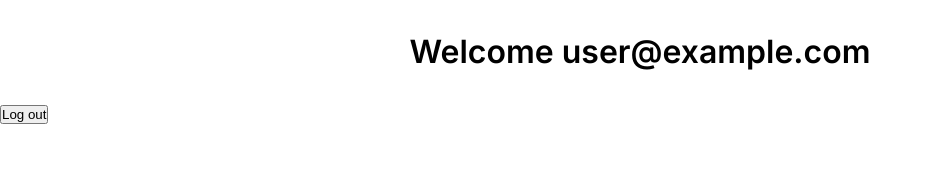
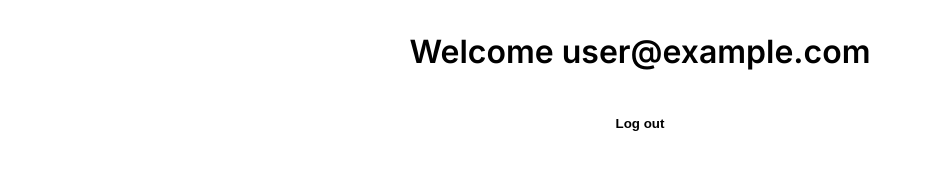
Before and after one commit to knada/react-firebase-authentication, a React (Create React App) app: page /home in a window 1280 px wide. Shown: the top 194 px of the page, without its empty margins (0-932 px from the left). Built offline with nearby package versions, Linux system fonts and the light colour scheme; no server answers; sample sign-in values are in the browser's storage.

Commit message:
Addeed error state for login form and signup form individually to authslice

```diff
--- a/src/components/Home/Home.tsx
+++ b/src/components/Home/Home.tsx
@@ -15,7 +15,22 @@ const HomeHeading = styled.h1`
     text-align: center;
 `
 
-const LogoutButton = styled.button``
+const LogoutButton = styled.button`
+    display: block;
+    min-width: 120px;
+    background-color: white;
+    border: none;
+    padding: 0.8rem;
+    margin: 1rem auto;
+    text-decoration: none;
+    font-weight: 600;
+    cursor: pointer;
+    transition: 0.3s;
+    &:hover {
+        background-color: hsl(220, 80%, 80%);
+        transition: 0.3s;
+    }
+`
 
 const Home = () => {
     const authUser = useSelector(selectAuthUser)
@@ -42,7 +57,7 @@ const Home = () => {
             </HomeContainer>
         )
     }
-    return <Loading animation="spin" />
+    return <Loading animation="pulsate" />
 }
 
 export default Home
--- a/src/components/Login/Login.tsx
+++ b/src/components/Login/Login.tsx
@@ -3,7 +3,7 @@ import { useForm } from 'react-hook-form'
 import { useFirebase } from '../../hooks/contexts'
 import { useHistory } from 'react-router-dom'
 import { useDispatch, useSelector } from 'react-redux'
-import { login, setAuthError, selectAuthError } from '../../features/Auth/authSlice'
+import { login, setLoginFormError, selectLoginFormError } from '../../features/Auth/authSlice'
 import ReactFirebase from '../SvgComponents/ReactFirebase'
 
 import {
@@ -23,7 +23,7 @@ const Login: React.FC = () => {
     const firebase = useFirebase()
     const dispatch = useDispatch()
     const history = useHistory()
-    const authError = useSelector(selectAuthError)
+    const authError = useSelector(selectLoginFormError)
 
     const onSubmit = handleSubmit(({ email, password }) => {
         firebase
@@ -34,7 +34,7 @@ const Login: React.FC = () => {
                 history.push('/home')
             })
             .catch((error: any) => {
-                dispatch(setAuthError({ code: error.code, message: error.message }))
+                dispatch(setLoginFormError({ code: error.code, message: error.message }))
             })
     })
 
--- a/src/components/SignUp/SignUp.tsx
+++ b/src/components/SignUp/SignUp.tsx
@@ -3,7 +3,7 @@ import { useForm } from 'react-hook-form'
 import { useFirebase } from '../../hooks/contexts'
 import { useHistory } from 'react-router-dom'
 import { useDispatch } from 'react-redux'
-import { login, setAuthError } from '../../features/Auth/authSlice'
+import { login, setSignupFormError } from '../../features/Auth/authSlice'
 import ReactFirebase from '../SvgComponents/ReactFirebase'
 
 import {
@@ -32,11 +32,11 @@ const SignUp: React.FC = () => {
                     history.push('/home')
                 })
                 .catch((error: any) => {
-                    dispatch(setAuthError(error))
+                    dispatch(setSignupFormError(error))
                 })
         } else {
             dispatch(
-                setAuthError({
+                setSignupFormError({
                     message: 'password did not match confirm password!',
                 })
             )
--- a/src/features/Auth/authSlice.ts
+++ b/src/features/Auth/authSlice.ts
@@ -12,6 +12,8 @@ type AuthSliceState = {
     authStatus: AuthStatus
     authUser: firebaseAuthUser | null
     authError: any
+    loginFormError: any
+    signupFormError: any
 }
 
 const authSlice = createSlice({
@@ -20,6 +22,8 @@ const authSlice = createSlice({
         authStatus: AuthStatus.pending,
         authUser: null,
         authError: null,
+        loginFormError: null,
+        signupFormError: null,
     } as AuthSliceState,
     reducers: {
         login: state => {
@@ -34,10 +38,16 @@ const authSlice = createSlice({
         setAuthError: (state, action) => {
             state.authError = action.payload
         },
+        setLoginFormError: (state, action) => {
+            state.loginFormError = action.payload
+        },
+        setSignupFormError: (state, action) => {
+            state.signupFormError = action.payload
+        },
     },
 })
 
-export const { login, logout, setAuthUser, setAuthError } = authSlice.actions
+export const { login, logout, setAuthUser, setAuthError, setLoginFormError, setSignupFormError } = authSlice.actions
 
 export const selectAuthStatus = (state: RootState) => state.auth.authStatus
 
@@ -45,4 +55,8 @@ export const selectAuthUser = (state: RootState) => state.auth.authUser
 
 export const selectAuthError = (state: RootState): any => state.auth.authError
 
+export const selectLoginFormError = (state: RootState): any => state.auth.loginFormError
+
+export const selectSignupFormError = (state: RootState): any => state.auth.signupFormError
+
 export default authSlice.reducer
```
